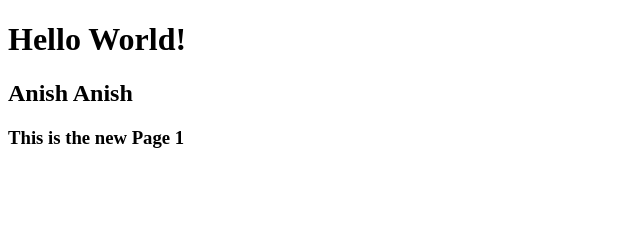
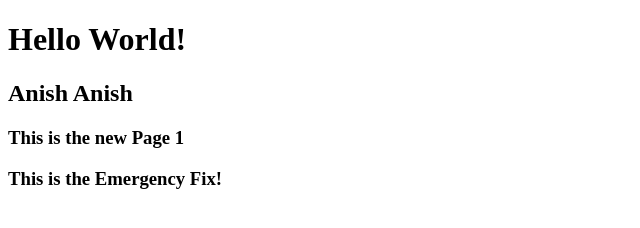
Before and after one commit to AnishN456/IndexPage, a plain HTML site: page index.html in a window 1280 px wide. Shown: the whole page, without its empty margins (0-640 px from the left). Drawn offline with Linux system fonts and the light colour scheme.

Commit message:
Emergency fix

```diff
--- a/index.html
+++ b/index.html
@@ -9,5 +9,6 @@
     <h1>Hello World!</h1>
     <h2>Anish Anish</h2>
     <h3>This is the new Page 1</h3>
+    <h3>This is the Emergency Fix!</h3>
 </body>
 </html>
```
